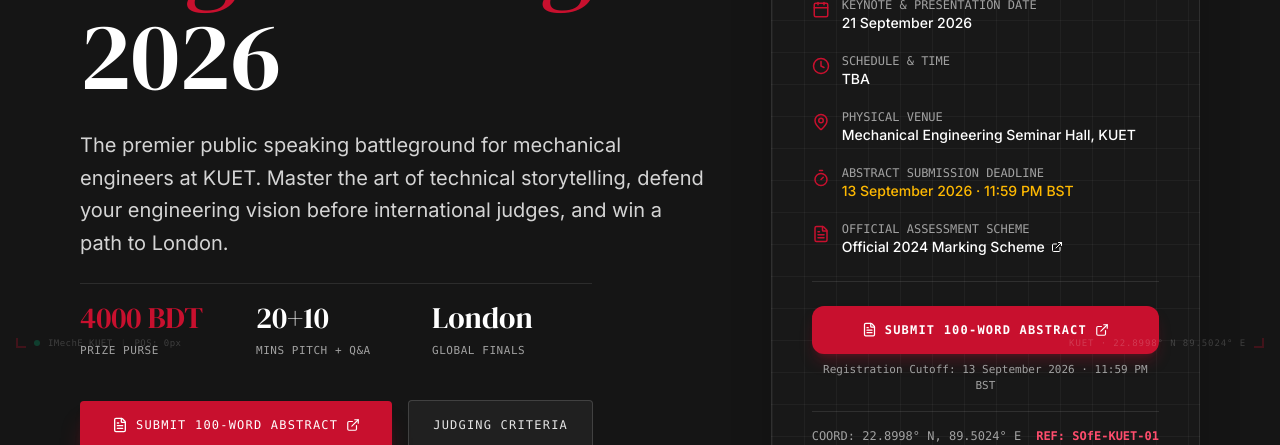
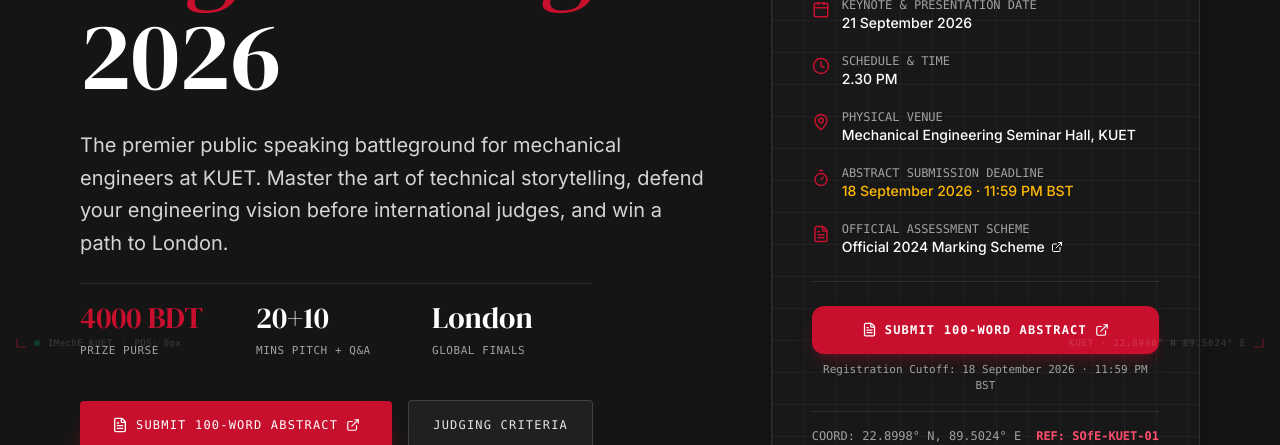
Before and after one commit to aseerawsaf45-dev/imeche-kuet-website, a Next.js app: page /sofe in a window 1280 px wide. Shown: the part 438-883 px from the top of the page. Built offline with nearby package versions, Linux system fonts and the light colour scheme.

Commit message:
fix(sofe): update abstract submission deadline to 18 Sept and event time to 2.30 PM

```diff
--- a/src/app/sofe/page.tsx
+++ b/src/app/sofe/page.tsx
@@ -138,7 +138,7 @@ export default function Sofe2026Page() {
     {
       category: "Timeline",
       q: "What is the abstract submission deadline?",
-      a: "The abstract submission deadline is 13 September 2026 (11:59 PM BST). Competitors must submit their 100-word engineering abstract before this cutoff. Faculty evaluation results and shortlisted speaker selections will follow."
+      a: "The abstract submission deadline is 18 September 2026 (11:59 PM BST). Competitors must submit their 100-word engineering abstract before this cutoff. Faculty evaluation results and shortlisted speaker selections will follow."
     },
     {
       category: "Eligibility",
@@ -173,7 +173,7 @@ export default function Sofe2026Page() {
     {
       category: "Venue",
       q: "When and where will the KUET Heats take place?",
-      a: "The KUET Chapter Heats are scheduled for 21 September 2026 at the Mechanical Engineering Seminar Hall, Mechanical Engineering Complex, KUET. Finalized timing details and itinerary are TBA."
+      a: "The KUET Chapter Heats are scheduled for 21 September 2026 at the Mechanical Engineering Seminar Hall, Mechanical Engineering Complex, KUET, starting at 2.30 PM."
     },
     {
       category: "Support",
@@ -309,7 +309,7 @@ export default function Sofe2026Page() {
                   <Clock className="text-[#C8102E] mt-1 shrink-0" size={18} />
                   <div>
                     <span className="text-xs font-mono uppercase text-neutral-400 block">Schedule & Time</span>
-                    <span className="text-white font-medium">TBA</span>
+                    <span className="text-white font-medium">2.30 PM</span>
                   </div>
                 </div>
 
@@ -325,7 +325,7 @@ export default function Sofe2026Page() {
                   <Timer className="text-[#C8102E] mt-1 shrink-0" size={18} />
                   <div>
                     <span className="text-xs font-mono uppercase text-neutral-400 block">Abstract Submission Deadline</span>
-                    <span className="text-amber-400 font-medium">13 September 2026 &middot; 11:59 PM BST</span>
+                    <span className="text-amber-400 font-medium">18 September 2026 &middot; 11:59 PM BST</span>
                   </div>
                 </div>
 
@@ -358,7 +358,7 @@ export default function Sofe2026Page() {
                   <ExternalLink size={14} className="group-hover:translate-x-0.5 transition-transform" />
                 </a>
                 <span className="text-[11px] font-mono text-neutral-400 block text-center">
-                  Registration Cutoff: 13 September 2026 &middot; 11:59 PM BST
+                  Registration Cutoff: 18 September 2026 &middot; 11:59 PM BST
                 </span>
               </div>
 
@@ -653,7 +653,7 @@ export default function Sofe2026Page() {
           <div className="mt-16 p-8 sm:p-12 bg-gradient-to-r from-[#C8102E]/25 via-[#1a1a1a] to-[#141414] border border-[#C8102E]/40 rounded-2xl flex flex-col md:flex-row items-center justify-between gap-8 shadow-2xl reticle-corner">
             <div className="space-y-3 max-w-xl">
               <div className="inline-flex items-center gap-2 px-3 py-1 bg-[#C8102E]/20 border border-[#C8102E]/40 rounded text-xs font-mono tracking-widest uppercase text-[#FF4D6D] font-semibold">
-                <Timer size={13} /> Cutoff: 13 September 2026 &middot; 11:59 PM BST
+                <Timer size={13} /> Cutoff: 18 September 2026 &middot; 11:59 PM BST
               </div>
               <h3 className="font-display text-3xl sm:text-4xl text-white">
                 Ready to Enter SOfE 2026?
--- a/src/data/mock.ts
+++ b/src/data/mock.ts
@@ -100,12 +100,12 @@ export const events: EventItem[] = [
     id: "sofe-2026-kuet",
     title: "Speak Out for Engineering (SOfE) 2026 - Intra KUET Heats",
     category: "Global Flagship Competition",
-    date: "19 SEPT (TENTATIVE)",
+    date: "21 SEPT 2026",
     year: "2026",
-    time: "TBA",
+    time: "2.30 PM",
     venue: "ME Seminar Hall, Mechanical Engineering Complex, KUET",
     organizers: "IMechE KUET Student Chapter",
-    description: "The official KUET chapter heats of IMechE's premier global engineering communication competition. 20-minute verbal presentations + 10-minute jury defense judged 90% on presentation skills and 10% on technical complexity. 100-word abstract due 13 September 2026.",
+    description: "The official KUET chapter heats of IMechE's premier global engineering communication competition. 20-minute verbal presentations + 10-minute jury defense judged 90% on presentation skills and 10% on technical complexity. 100-word abstract due 18 September 2026.",
     speakers: ["Distinguished Jury from KUET ME Faculty", "IMechE Bangladesh Group Representatives"],
     schedule: [
       { time: "10:00 AM", activity: "Opening Address & Keynote Speech" },
```
